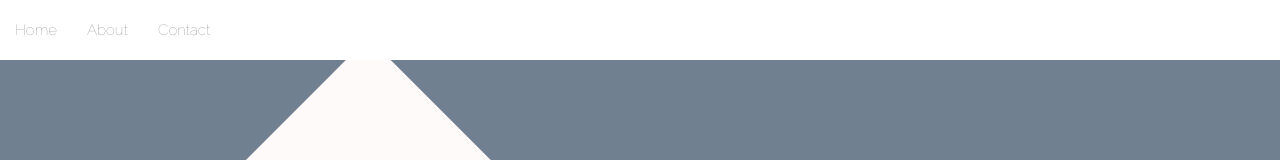
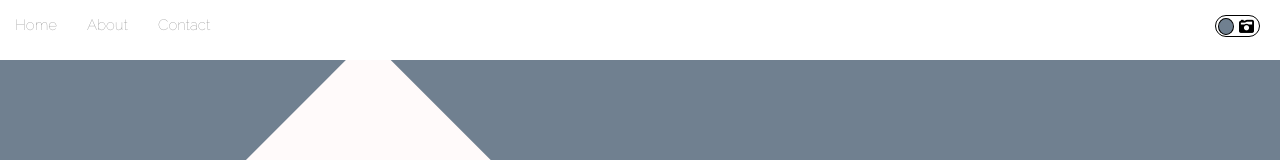
Before and after one commit to ryancarville/portfolio-app, a React (Create React App) app: page / in a window 1280 px wide. Shown: the top 160 px of the page. Built offline with nearby package versions, Linux system fonts and the light colour scheme.

Commit message:
working on photo part fo site

```diff
--- a/src/Animations/Animations.css
+++ b/src/Animations/Animations.css
@@ -160,3 +160,39 @@
     transform: translateY(0px);
   }
 }
+@-webkit-keyframes slideRight {
+  0% {
+    -webkit-transform: translateX(-20px);
+  }
+
+  100% {
+    -webkit-transform: translateX(0px);
+  }
+}
+@keyframes slideRight {
+  0% {
+    transform: translateX(-20px);
+  }
+
+  100% {
+    transform: translateX(0px);
+  }
+}
+@-webkit-keyframes slideLeft {
+  0% {
+    -webkit-transform: translateX(0px);
+  }
+
+  100% {
+    -webkit-transform: translateX(20px);
+  }
+}
+@keyframes slideLeft {
+  0% {
+    transform: translateX(20px);
+  }
+
+  100% {
+    transform: translateX(0px);
+  }
+}
--- a/src/App.js
+++ b/src/App.js
@@ -1,17 +1,41 @@
-import React from "react";
+import React, { Component } from "react";
 import Nav from "./components/Nav/Nav";
+import SiteContext from "./SiteContext";
 import "./Animations/Animations.css";
 import "./App.css";
 import Router from "./Router/Router";
 
-function App() {
-
-  return (
-    <div className="App">
-      <Nav />
-      <Router />
-    </div>
-  );
+export default class App extends Component {
+  constructor(props) {
+    super(props);
+    this.state = {
+      devSite: true,
+      photoSite: false
+    };
+  }
+  handleSiteView = () => {
+    this.setState(
+      {
+        devSite: !this.state.devSite,
+        photoSite: !this.state.photoSite
+      },
+      () => {
+        console.log(this.state);
+      }
+    );
+  };
+  render() {
+    const contextValue = {
+      appState: this.state,
+      handleSiteView: this.handleSiteView
+    };
+    return (
+      <SiteContext.Provider value={contextValue}>
+        <div className="App">
+          <Nav handleSiteView={() => this.handleSiteView()} />
+          <Router siteView={this.state} />
+        </div>
+      </SiteContext.Provider>
+    );
+  }
 }
-
-export default App;
--- a/src/Router/Router.js
+++ b/src/Router/Router.js
@@ -1,5 +1,5 @@
 import React from "react";
-import { Route, Switch } from "react-router-dom";
+import { Route, Switch, Redirect } from "react-router-dom";
 import Home from "../components/Home/Home";
 import About from "../components/About/About";
 import Contact from "../components/Contact/Contact";
@@ -7,11 +7,18 @@ import BequiaApp from "../components/BequiaApp/BequiaApp";
 import PhotoGramApp from "../components/PhotoGramApp/PhotoGramApp";
 import MusicQuizApp from "../components/MusicQuizApp/MusicQuizApp";
 import NotFound from "../components/404/404";
-
+import PhotoHome from "../components/PhotoHome/PhotoHome";
 export default function Router(props) {
   return (
+    <>
+      {props.siteView.photoSite ? (
+        <Redirect to={"/content-creation"} />
+      ) : (
+        <Redirect to={"/"} />
+      )}
       <Switch>
         <Route path="/" component={Home} exact />
+        <Route path="/content-creation" component={PhotoHome} exact />
         <Route path="/about" component={About} exact />
         <Route path="/contact" component={Contact} exact />
         <Route path="/BequiaApp" component={BequiaApp} exact />
@@ -19,5 +26,6 @@ export default function Router(props) {
         <Route path="/MusicQuizApp" component={MusicQuizApp} exact />
         <Route component={NotFound} />
       </Switch>
+    </>
   );
 }
--- /dev/null
+++ b/src/SiteContext.js
@@ -0,0 +1,6 @@
+import React from "react";
+
+const SiteContext = React.createContext({
+  handleSiteView: () => {}
+});
+export default SiteContext;
--- a/src/components/Home/Home.js
+++ b/src/components/Home/Home.js
@@ -1,5 +1,6 @@
 import React, { Component } from "react";
 import { Link } from "react-router-dom";
+import SiteContext from "../../SiteContext";
 import "./Home.css";
 
 export default class Home extends Component {
@@ -36,14 +37,18 @@ export default class Home extends Component {
       this.rotateWords();
     }, 50);
   }
+  static contextType = SiteContext;
   componentWillUnmount() {
     this.setState({
       startWordLoop: false
     });
+    if (this.context.appState.devSite) {
+      this.context.handleSiteView();
+    }
   }
   render() {
     return (
-      <section className={this.state.classAnimation + " " + "section-wrapper"}>
+      <section className={this.state.classAnimation + " section-wrapper"}>
         <article id="home">
           <header>
             <p id="home-hello">
--- a/src/components/Nav/Nav.css
+++ b/src/components/Nav/Nav.css
@@ -35,7 +35,7 @@ nav {
 }
 nav ul {
   display: flex;
-  justify-content: space-between;
+  justify-content: space-evenly;
   align-items: center;
   list-style: none;
   margin-left: auto;
@@ -62,18 +62,75 @@ nav ul li img {
 #nav-home,
 #nav-project-1 {
   opacity: 0;
-  animation: navLoad 1s 0.5s ease-in-out forwards;
+  animation: navLoad 1s 1s ease-in-out forwards;
 }
 #nav-about,
 #nav-project-2 {
   opacity: 0;
-  animation: navLoad 1s 0.8s ease-in-out forwards;
+  animation: navLoad 1s 1.3s ease-in-out forwards;
 }
 #nav-contact,
 #nav-project-3 {
   opacity: 0;
-  animation: navLoad 1s 1s ease-in-out forwards;
+  animation: navLoad 1s 1.7s ease-in-out forwards;
 }
+#toggle-swicth-containter {
+  position: relative;
+  margin-top: 15px;
+  margin-right: 20px;
+  float: right;
+  opacity: 0;
+  animation: fadeIn 1s 3s ease-in-out forwards;
+}
+#dev-switch {
+  width: 45px;
+  height: 22px;
+  display: flex;
+  justify-content: space-between;
+  align-items: center;
+  border-radius: 20px;
+  border: 1px solid black;
+  background-color: rgb(255, 255, 255);
+  cursor: pointer;
+}
+#photo-switch {
+  width: 45px;
+  height: 21px;
+  display: flex;
+  flex-direction: row-reverse;
+  justify-content: space-between;
+  align-items: center;
+  border-radius: 20px;
+  border: 1px solid black;
+  background-color: rgb(255, 255, 255);
+  cursor: pointer;
+}
+.dev-photo-switch-icon {
+  font-size: 15px;
+  margin: 5px;
+}
+#dev-toggle {
+  width: 17px;
+  height: 17px;
+  border-radius: 100%;
+  margin-top: 1px;
+  margin-left: 2px;
+  border: 1px solid black;
+  background-color: slategrey;
+  animation: slideLeft 1s forwards;
+}
+#photo-toggle {
+  width: 17px;
+  height: 17px;
+  border-radius: 100%;
+  margin-top: 1px;
+  margin-right: 2px;
+  border: 1px solid black;
+  background-color: slategrey;
+  float: right;
+  animation: slideRight 1s forwards;
+}
+
 @media only screen and (min-width: 700px) {
   #mobile-nav-bottom {
     display: none;
@@ -82,7 +139,7 @@ nav ul li img {
     display: block;
   }
   #desktop-nav-projects {
-    width: 100%;
+    width: 35%;
     display: block;
     display: flex;
     justify-content: space-evenly;
@@ -102,16 +159,13 @@ nav ul li img {
   nav {
     width: 100%;
     height: 60px;
-    display: flex;
-    justify-content: flex-start;
-    align-items: center;
     position: fixed;
     z-index: 10;
     animation: fadeIn 2s ease-in-out;
   }
   nav ul {
     display: flex;
-
+    justify-content: flex-start;
     align-items: center;
     list-style: none;
     margin: 0;
--- a/src/components/Nav/Nav.js
+++ b/src/components/Nav/Nav.js
@@ -8,7 +8,9 @@ export default class Nav extends Component {
   constructor(props) {
     super(props);
     this.state = {
-      showProjects: false
+      showProjects: false,
+      dev: true,
+      photo: false
     };
   }
   openProjects = () => {
@@ -21,9 +23,30 @@ export default class Nav extends Component {
       showProjects: false
     });
   };
+  handleDevPhotoToggle = () => {
+    this.setState({
+      dev: !this.state.dev,
+      photo: !this.state.photo
+    });
+    this.props.handleSiteView();
+  };
   render() {
+    var toggleId;
+    var switchId;
+    this.state.dev ? (switchId = "dev-switch") : (switchId = "photo-switch");
+    this.state.dev ? (toggleId = "dev-toggle") : (toggleId = "photo-toggle");
     return (
       <nav>
+        <span id="toggle-swicth-containter">
+          <div id={switchId} onClick={this.handleDevPhotoToggle}>
+            <div id={toggleId}></div>
+            {this.state.dev ? (
+              <i className="fas fa-camera-retro dev-photo-switch-icon"></i>
+            ) : (
+              <i className="fas fa-layer-group dev-photo-switch-icon"></i>
+            )}
+          </div>
+        </span>
         <ul>
           <li id="nav-home" onClick={this.closeProjects}>
             <Link to={"/"}>Home</Link>
@@ -42,6 +65,7 @@ export default class Nav extends Component {
             </li>
           )}
         </ul>
+
         {mobileNav}
       </nav>
     );
--- /dev/null
+++ b/src/components/PhotoHome/PhotoHome.css
@@ -0,0 +1,16 @@
+#photo-home-wrapper {
+  width: 100%;
+  margin-top: 100px;
+  text-align: center;
+}
+#photo-home-header h1 {
+  font-size: 50px;
+}
+#photo-home-wrapper article {
+  line-height: 2em;
+}
+#photo-home-wrapper a {
+  text-decoration: none;
+  font-size: 18px;
+
+}
--- /dev/null
+++ b/src/components/PhotoHome/PhotoHome.js
@@ -0,0 +1,28 @@
+import React from "react";
+import { Link } from "react-router-dom";
+import "./PhotoHome.css";
+
+export default function PhotoHome(props) {
+  return (
+    <section id="photo-home-wrapper">
+      <header id="photo-home-header">
+        <h1>PhotoHome</h1>
+      </header>
+      <article>
+        This is under construction. Please check back again later. <br />
+        For now you can also vist{" "}
+        <a
+          href="https://beardystudios.com"
+          target="_blank"
+          rel="noopener noreferrer"
+        >
+          <b>beardystudios.com</b>
+        </a>{" "}
+        to view my current image porfolio.
+        <br />
+        <br />
+        <Link to={"/"}>Back to Full Stack Section</Link>
+      </article>
+    </section>
+  );
+}
```
Lines whose indentation alone changed are shown as unchanged.
